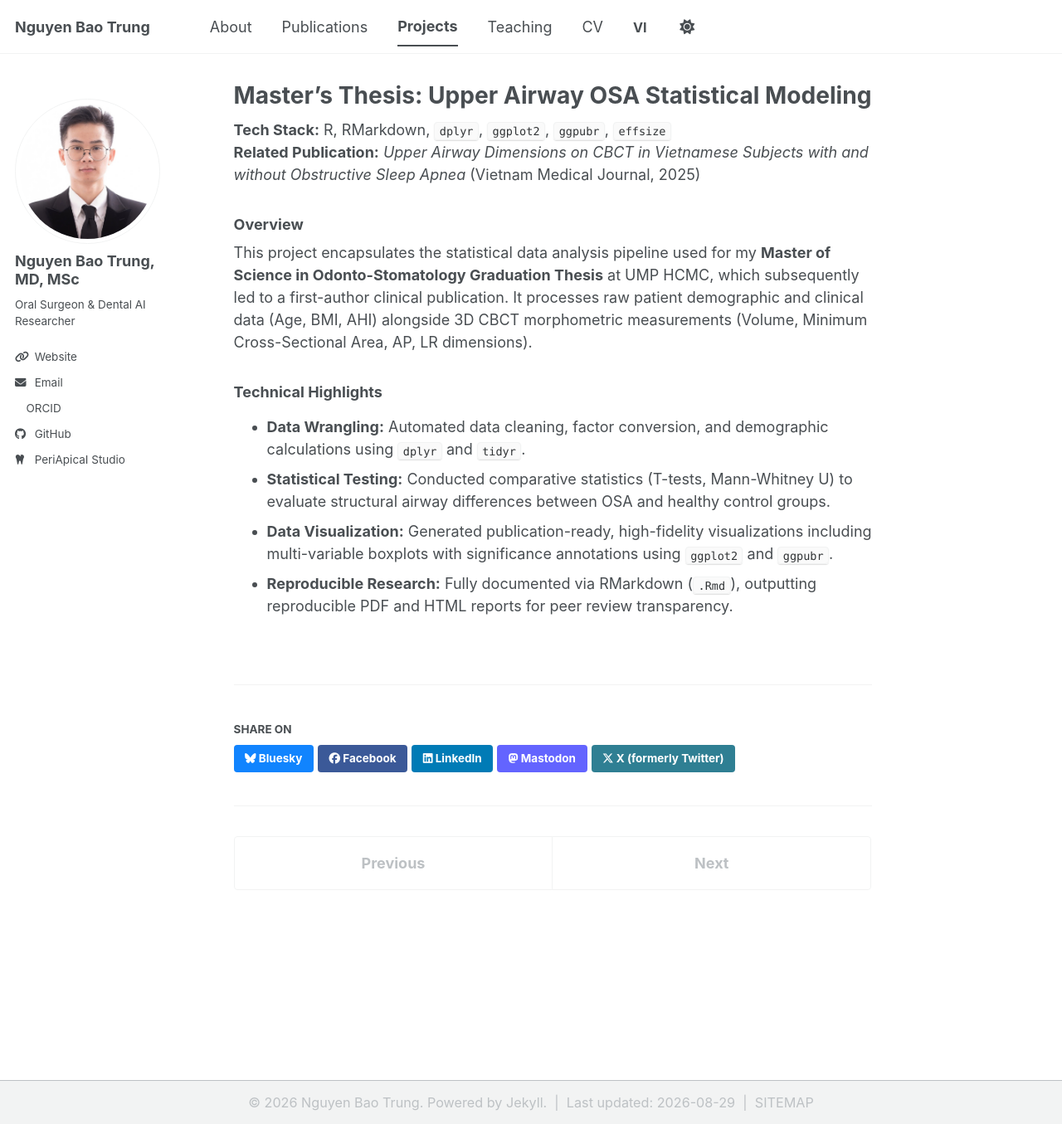
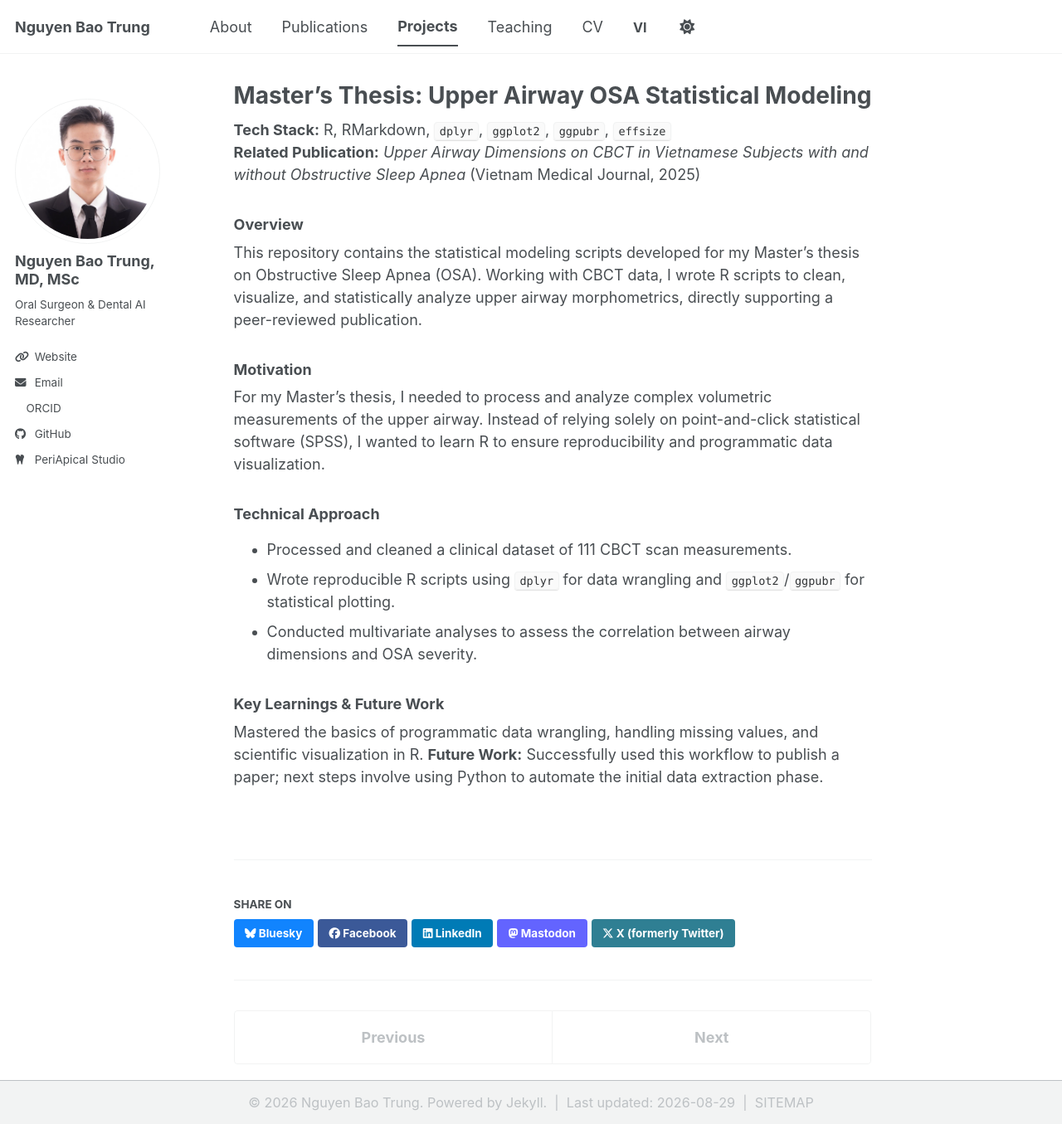
Before and after one commit to trungnb/trungnb.github.io, a Jekyll site: the page built from _portfolio/portfolio-5-osa-airway-statistics.md, in a window 1280 px wide and 1355 px high. Shown: the whole window at 83% size. Built offline with Jekyll 4.4.1, drawn with Linux system fonts in a browser that asks for light colours; a style sheet for code colours, icons or effects is not loaded.

Commit message:
Standardize project markdown sections: Overview, Motivation, Technical Approach, Key Learnings

```diff
--- a/_portfolio/portfolio-5-osa-airway-statistics.md
+++ b/_portfolio/portfolio-5-osa-airway-statistics.md
@@ -9,10 +9,15 @@ date: 2025-09-09
 **Related Publication:** *Upper Airway Dimensions on CBCT in Vietnamese Subjects with and without Obstructive Sleep Apnea* (Vietnam Medical Journal, 2025)
 
 ### Overview
-This project encapsulates the statistical data analysis pipeline used for my **Master of Science in Odonto-Stomatology Graduation Thesis** at UMP HCMC, which subsequently led to a first-author clinical publication. It processes raw patient demographic and clinical data (Age, BMI, AHI) alongside 3D CBCT morphometric measurements (Volume, Minimum Cross-Sectional Area, AP, LR dimensions).
+This repository contains the statistical modeling scripts developed for my Master's thesis on Obstructive Sleep Apnea (OSA). Working with CBCT data, I wrote R scripts to clean, visualize, and statistically analyze upper airway morphometrics, directly supporting a peer-reviewed publication.
 
-### Technical Highlights
-- **Data Wrangling:** Automated data cleaning, factor conversion, and demographic calculations using `dplyr` and `tidyr`.
-- **Statistical Testing:** Conducted comparative statistics (T-tests, Mann-Whitney U) to evaluate structural airway differences between OSA and healthy control groups.
-- **Data Visualization:** Generated publication-ready, high-fidelity visualizations including multi-variable boxplots with significance annotations using `ggplot2` and `ggpubr`.
-- **Reproducible Research:** Fully documented via RMarkdown (`.Rmd`), outputting reproducible PDF and HTML reports for peer review transparency.
+### Motivation
+For my Master's thesis, I needed to process and analyze complex volumetric measurements of the upper airway. Instead of relying solely on point-and-click statistical software (SPSS), I wanted to learn R to ensure reproducibility and programmatic data visualization.
+
+### Technical Approach
+* Processed and cleaned a clinical dataset of 111 CBCT scan measurements.
+* Wrote reproducible R scripts using `dplyr` for data wrangling and `ggplot2`/`ggpubr` for statistical plotting.
+* Conducted multivariate analyses to assess the correlation between airway dimensions and OSA severity.
+
+### Key Learnings & Future Work
+Mastered the basics of programmatic data wrangling, handling missing values, and scientific visualization in R. **Future Work:** Successfully used this workflow to publish a paper; next steps involve using Python to automate the initial data extraction phase.
```
Also changed, not shown: _portfolio/portfolio-1-periapical.md (+11 -0 lines), _portfolio/portfolio-2-3d-pipeline.md (+11 -0 lines), _portfolio/portfolio-3-ctgan.md (+11 -0 lines), _portfolio/portfolio-4-helsinki-game.md (+12 -1 lines), _portfolio/portfolio-6-dental-cej-morphometrics.md (+9 -5 lines).
